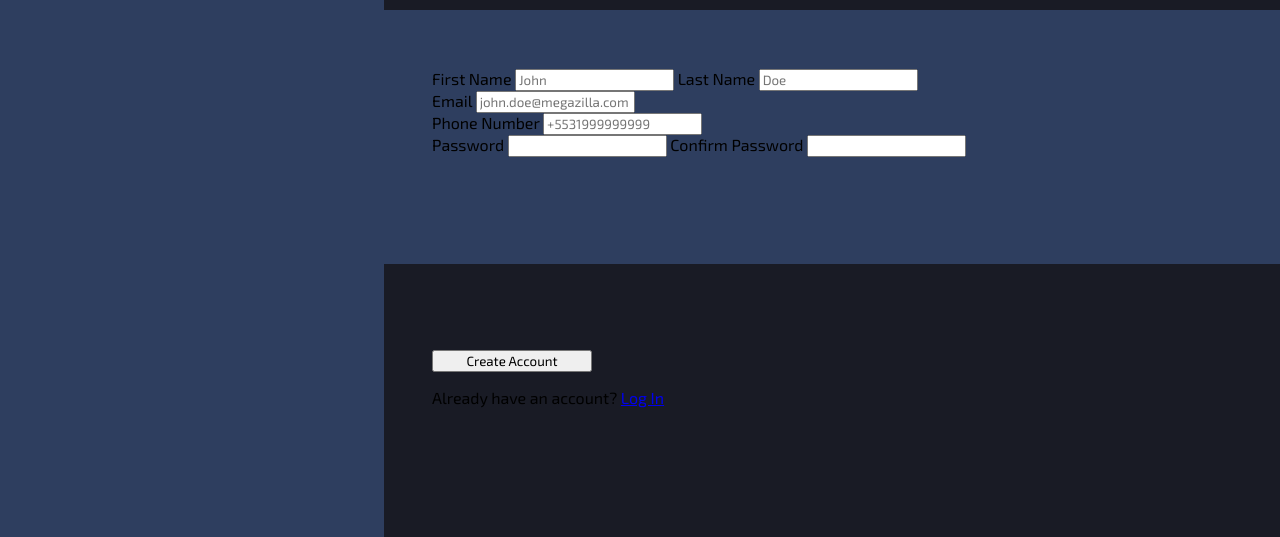
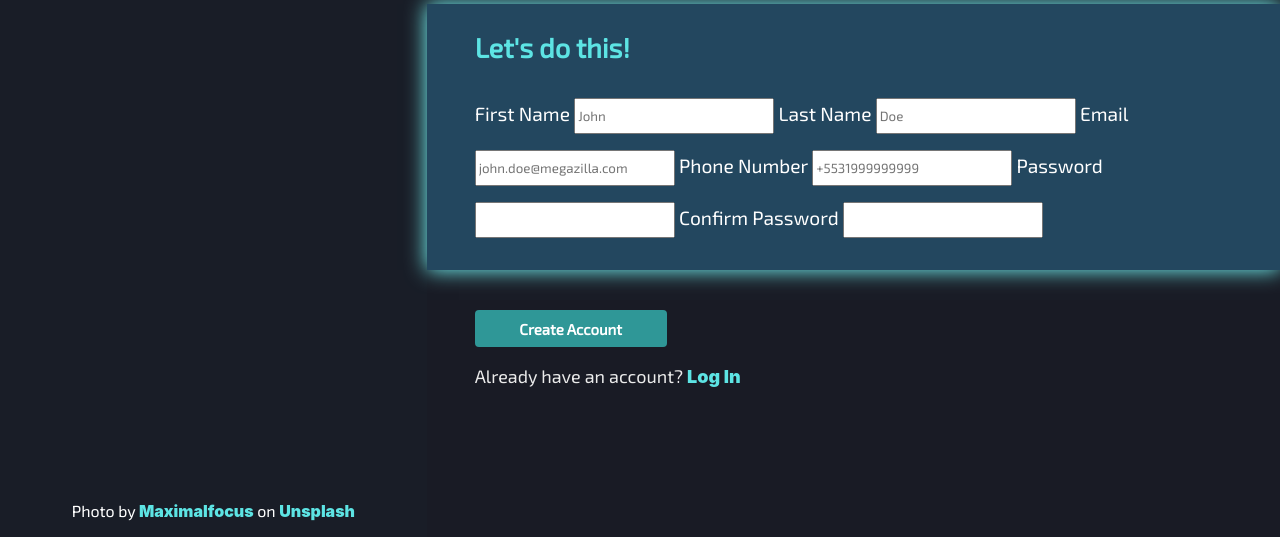
Before and after one commit to AleMachado7/TOP-Form, a plain HTML site: page index.html in a window 1280 px wide. Shown: the part 263-800 px from the top of the page. Drawn offline with Linux system fonts and the light colour scheme.

Commit message:
Added more css styling background, buttons, added css variables for fonts and bg

```diff
--- a/index.html
+++ b/index.html
@@ -11,8 +11,9 @@
  </head>
  <body>
     <section class="left-container">
-        <p></p>
-        <p>Photo by <a href="https://unsplash.com/es/@maximalfocus?utm_source=unsplash&utm_medium=referral&utm_content=creditCopyText">Maximalfocus</a> on <a href="https://unsplash.com/s/photos/tech?utm_source=unsplash&utm_medium=referral&utm_content=creditCopyText">Unsplash</a>
+        <p>
+            Photo by <a href="https://unsplash.com/es/@maximalfocus?utm_source=unsplash&utm_medium=referral&utm_content=creditCopyText">Maximalfocus</a>
+             on <a href="https://unsplash.com/s/photos/tech?utm_source=unsplash&utm_medium=referral&utm_content=creditCopyText">Unsplash</a>
         </p>
     </section>
     <section class="right-container">
@@ -24,22 +25,19 @@
             <p>You <em>know</em> you want to.</p>
         </div>
         <div class="form-container">
+            <p>Let's do this!</p>
             <form id="signup-form">
-                <div class="text-input">
+                <div class="form-data">
                     <label for="first-name">First Name</label>
                     <input type="text" id="first-name" name="first-name" placeholder="John">
                     <label for="last-name">Last Name</label>
                     <input type="text" id="last-name" name="last-name" placeholder="Doe">
-                </div>
-                <div class="email-input">
+
                     <label for="email">Email</label>
                     <input type="email" id="email" name="email" placeholder="john.doe@megazilla.com">
-                </div>
-                <div class="phone-input">
                     <label for="phone">Phone Number</label>
                     <input type="tel" id="phone" name="phone" placeholder="+5531999999999">
-                </div>
-                <div class="password-input">
+
                     <label for="pwd">Password</label>
                     <input type="password" id="pwd" name="pwd">
                     <label for="pwd-cnf">Confirm Password</label>
--- a/style.css
+++ b/style.css
@@ -1,3 +1,8 @@
+:root{
+    --main-font-color: #5de4e4;
+    --dark-bg-color: #191d27;
+}
+
 * {
     box-sizing: border-box;
     font-family: 'Exo 2', -apple-system, BlinkMacSystemFont, "Segoe UI", Roboto, Helvetica, Arial, sans-serif, "Apple Color Emoji", "Segoe UI Emoji", "Segoe UI Symbol", sans-serif;
@@ -8,31 +13,39 @@ body {
     padding: 0;
     margin: 0;
     height: 100vh;
-    min-width: 30%;
-    min-height: 30%;
 }
 
 .left-container {
+    display: flex;
+    padding: 0;
+    margin: 0;
     background-image: url("./images/background.jpg");
-    background-color: #2e3e5f;
+    background-color: var(--dark-bg-color);
     background-size: 100vh;
     background-repeat: no-repeat;
-    width: 30%;
+    width: 35%;
     min-height: 100%;
     color: #ffffff;
+    flex-direction: column;
+    align-items: center;
+    justify-content: flex-end;
+}
+
+.left-container > p {
+    background-color: var(--dark-bg-color);
 }
 
 .right-container {
     width: 70%;
     display: flex;
     flex-direction: column;
-    gap: 20px;
     background-color: #191b25;
 }
 
 .right-container > * {
     padding-bottom: 3rem;
     padding-left: 3rem;
+    padding-bottom: 0;
     height: calc(100% / 3);
     display: flex;
     flex-direction: column;
@@ -41,17 +54,67 @@ body {
 
 .header-description {
     font-size: 2rem;
-    color: #7ad3d3;
+    color: var(--main-font-color);
+    padding-right: 15rem;
 }
 
-.header-description > * {
+.header-description > p {
     margin: 0;
 }
 
 .form-container {
-    background-color: #2e3e5f;
+    flex-direction: column;
+    justify-content: flex-start;
+    background-color: #23475f;
+    box-shadow: 0px 0px 20px 0px #78ffff;
+
+}
+
+.form-container > p {
+    font-size: 1.7rem;
+    font-weight: 800;
+    color: var(--main-font-color);
+}
+
+form {
+    color: white;
+    font-size: 1.2rem;
+}
+
+
+.form-data > input {
+    width: 200px;
+    height: 36px;
+    margin: 8px 0;
 }
 
 button {
-    width: 10rem;
+    width: 12rem;
+    height: 2.3rem;
+    background-color: #2f9797;
+    border: 0;
+    border-radius: 4px;
+    font-size: 15px;
+    font-weight: 600;
+    color: #ffffff;
 }
+
+button:hover {
+    box-shadow: 0px 0px 5px 0px #78ffff;
+}
+
+.submit-form {
+    padding-top: 2.5rem;
+    display: flex;
+    flex-direction: column;
+    justify-content: start;
+    color: #ebebeb;
+    font-size: 18px;
+}
+
+a {
+    text-decoration: none;
+    color: var(--main-font-color);
+    font-weight: 900;
+    font-family: -apple-system, BlinkMacSystemFont, "Segoe UI", Roboto, Helvetica, Arial, sans-serif, "Apple Color Emoji", "Segoe UI Emoji", "Segoe UI Symbol", sans-serif;;
+}
```
